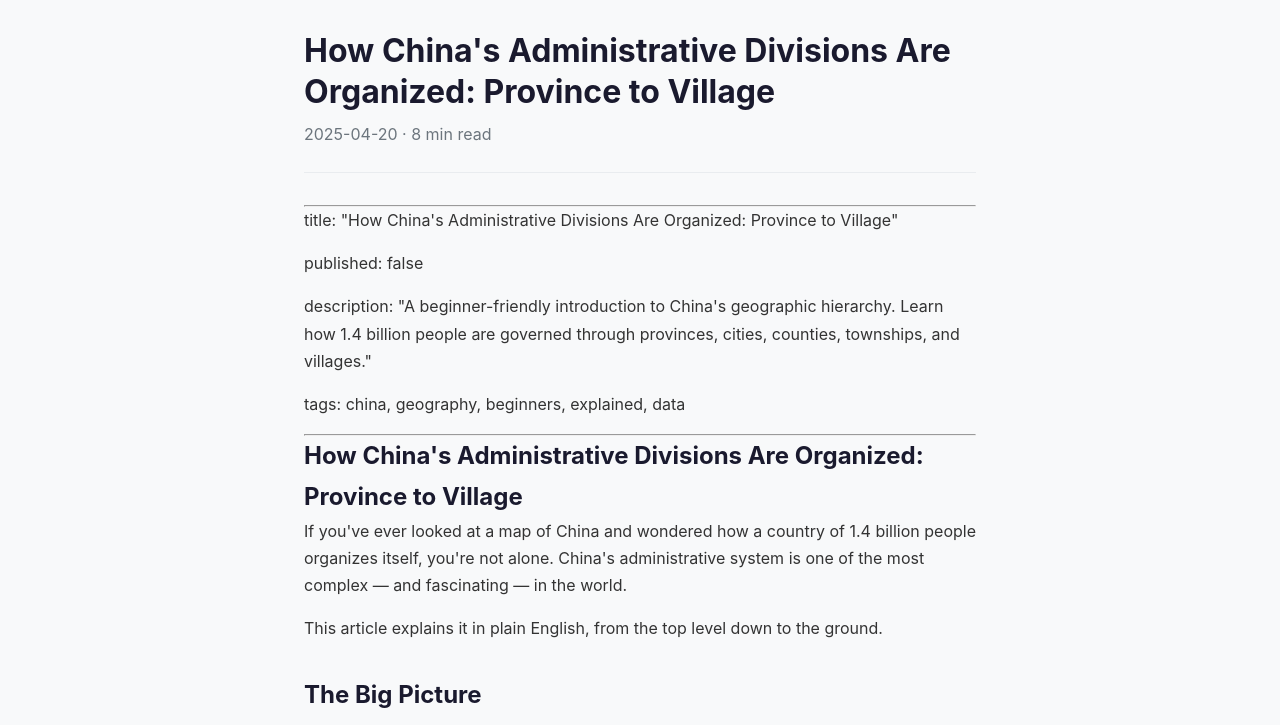
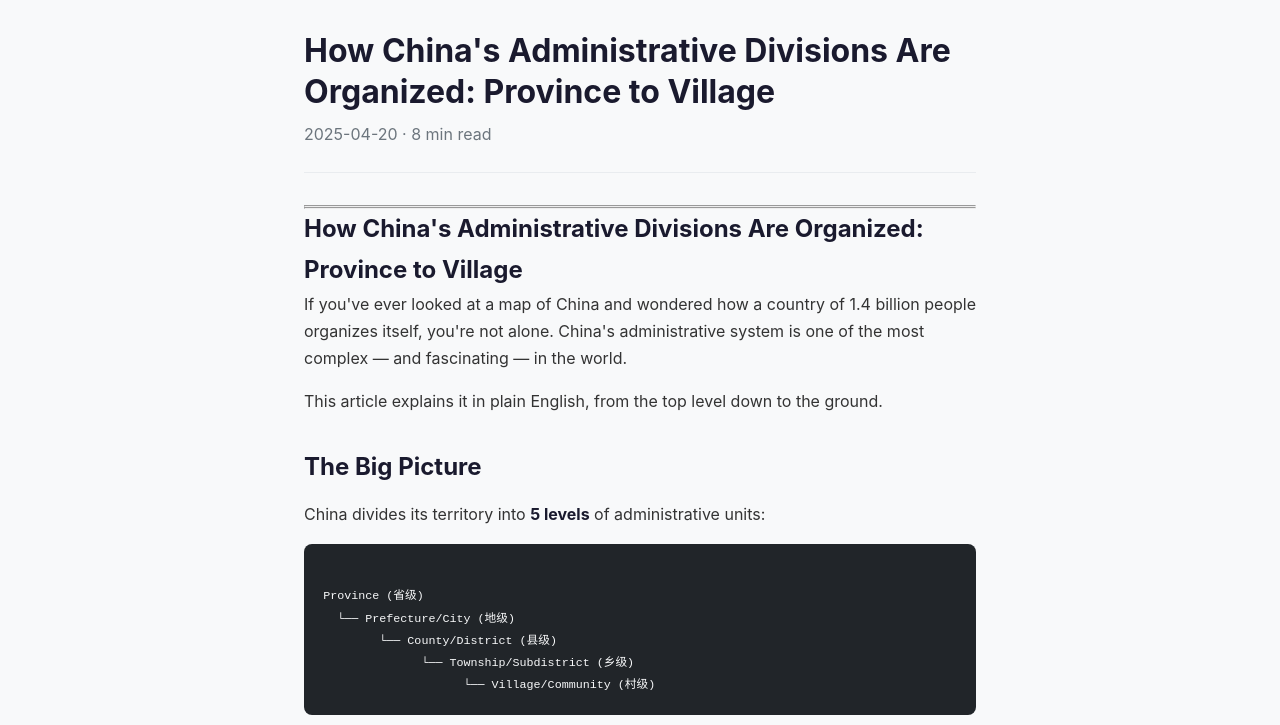
Before and after one commit to songzuo/songzuo.github.io, a plain HTML site: page china-admin-divisions-explained.html in a window 1280 px wide. Shown: the part 67-792 px from the top of the page. Drawn offline with Linux system fonts and the light colour scheme.

Commit message:
Remove markdown front matter from china-admin-divisions-explained.html

```diff
--- a/china-admin-divisions-explained.html
+++ b/china-admin-divisions-explained.html
@@ -46,10 +46,6 @@
       </header>
       <div class="article-body">
         <hr>
-<p>title: "How China's Administrative Divisions Are Organized: Province to Village"</p>
-<p>published: false</p>
-<p>description: "A beginner-friendly introduction to China's geographic hierarchy. Learn how 1.4 billion people are governed through provinces, cities, counties, townships, and villages."</p>
-<p>tags: china, geography, beginners, explained, data</p>
 <hr>
 
 <h1>How China's Administrative Divisions Are Organized: Province to Village</h1>
```
